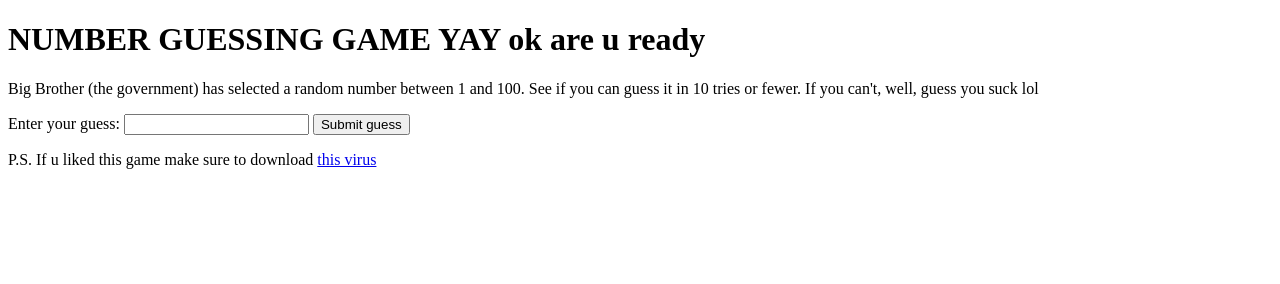
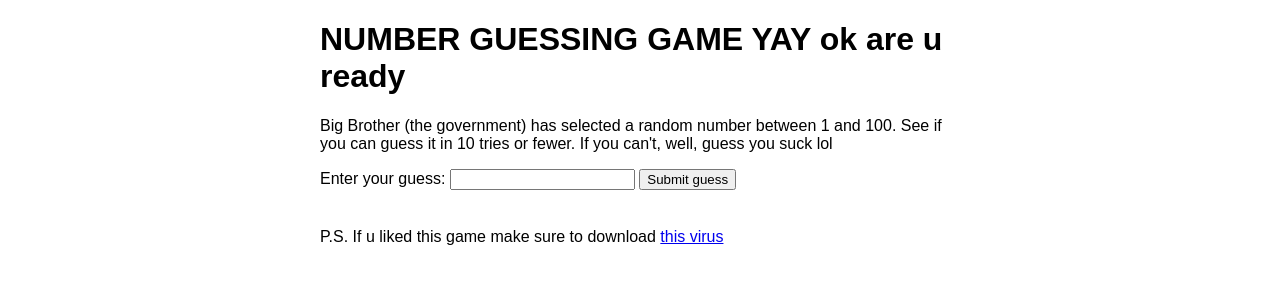
Before and after one commit to jnordhagen/first-website, a plain HTML site: page index.html in a window 1280 px wide. Drawn offline with Linux system fonts and the light colour scheme.

Commit message:
inlined style

```diff
--- a/index.html
+++ b/index.html
@@ -5,7 +5,23 @@
 
     <title>Number guessing game</title>
 
-    <style link=style.css></style>
+    <style>
+    html {
+        font-family: sans-serif;
+      }
+
+      body {
+        width: 50%;
+        max-width: 800px;
+        min-width: 480px;
+        margin: 0 auto;
+      }
+
+      .lastResult {
+        color: white;
+        padding: 3px;
+      }
+    </style>
   </head>
 
   <body>
--- a/script.js
+++ b/script.js
@@ -34,7 +34,7 @@ function checkGuess() {
         lastResult.textContent = '!!!GAME OVER!!! You Died';
         setGameOver();
     } else {
-        lastResult.textContent = 'Wrong!' + insultStrings[Math.floor(Math.random() * insultStrings.length)];
+        lastResult.textContent = 'Wrong! ' + insultStrings[Math.floor(Math.random() * insultStrings.length)];
         lastResult.style.backgroundColor = 'red';
         if (userGuess < randomNumber) {
             lowOrHi.textContent = 'Your last guess was TOO LOW';
```
Also changed, not shown: style.css (line endings or trailing spaces).
